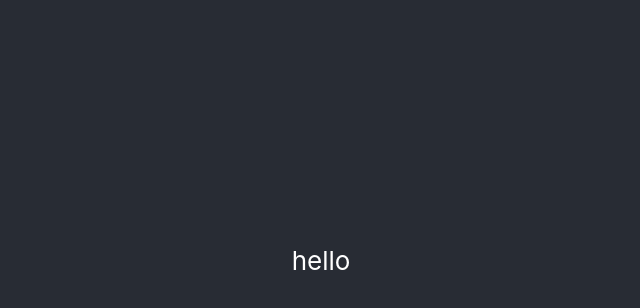
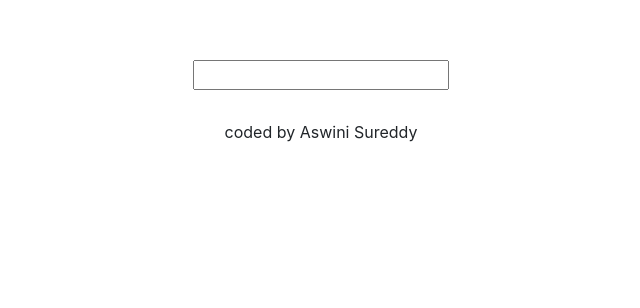
Before and after one commit to aswinina/dictionary-project, a React (Create React App) app: page / in a window 1280 px wide. Shown: the part 140-448 px from the top of the page, without its empty margins (319-959 px from the left). Built offline with nearby package versions, Linux system fonts and the light colour scheme.

Commit message:
added the input for search

```diff
--- a/src/App.css
+++ b/src/App.css
@@ -1,38 +1,4 @@
-.App {
+.App-footer{
   text-align: center;
+  margin: 30px 0;
 }
-
-.App-logo {
-  height: 40vmin;
-  pointer-events: none;
-}
-
-@media (prefers-reduced-motion: no-preference) {
-  .App-logo {
-    animation: App-logo-spin infinite 20s linear;
-  }
-}
-
-.App-header {
-  background-color: #282c34;
-  min-height: 100vh;
-  display: flex;
-  flex-direction: column;
-  align-items: center;
-  justify-content: center;
-  font-size: calc(10px + 2vmin);
-  color: white;
-}
-
-.App-link {
-  color: #61dafb;
-}
-
-@keyframes App-logo-spin {
-  from {
-    transform: rotate(0deg);
-  }
-  to {
-    transform: rotate(360deg);
-  }
-}
--- a/src/App.js
+++ b/src/App.js
@@ -1,12 +1,19 @@
 
 import './App.css';
+import Dictionary from "./dictionary";
 
 export default function App() {
   return (
     <div className="App">
       <header className="App-header">
-        hello
+
       </header>
+      <main>
+        <Dictionary />
+      </main>
+      <footer className='App-footer'>
+        coded by Aswini Sureddy
+      </footer>
     </div>
   );
 }
--- /dev/null
+++ b/src/dictionary.css
@@ -0,0 +1,4 @@
+.Dictionary{
+ text-align: center;
+ margin-top: 200px;
+}
--- /dev/null
+++ b/src/dictionary.js
@@ -0,0 +1,20 @@
+import React,{useState} from "react";
+import  "./dictionary.css";
+
+
+export default function Dictionary(){
+    let[keyWord,setKeyWord] = useState("");
+    function Search(event){
+ event.preventDefault();
+ alert(`Searching for ${keyWord} definition`);
+    }
+    function handleKeyWordChange(event){
+        //*console.log(event.target.value);
+        setKeyWord(event.target.value);
+    }
+return (<div className="Dictionary">
+    <form onSubmit={Search}>
+        <input type="search" onChange={handleKeyWordChange}/>
+    </form>
+</div>);
+}
```
